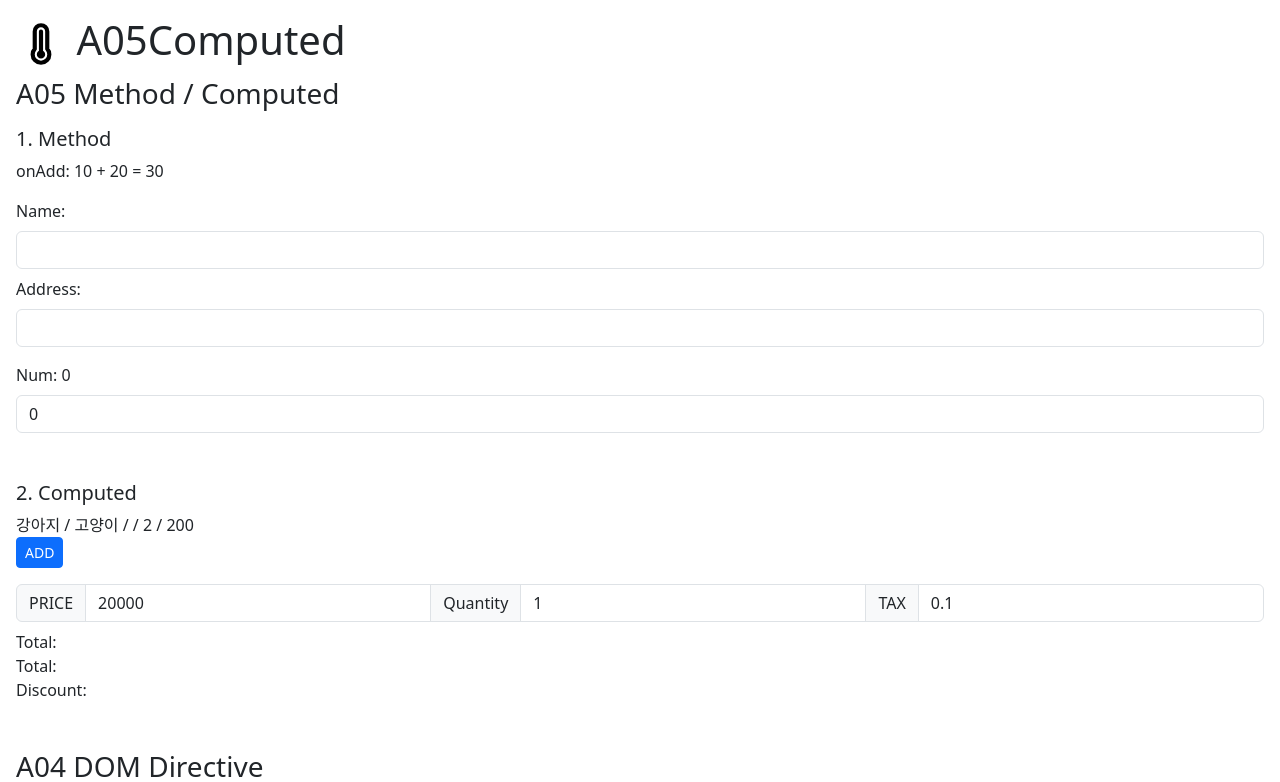
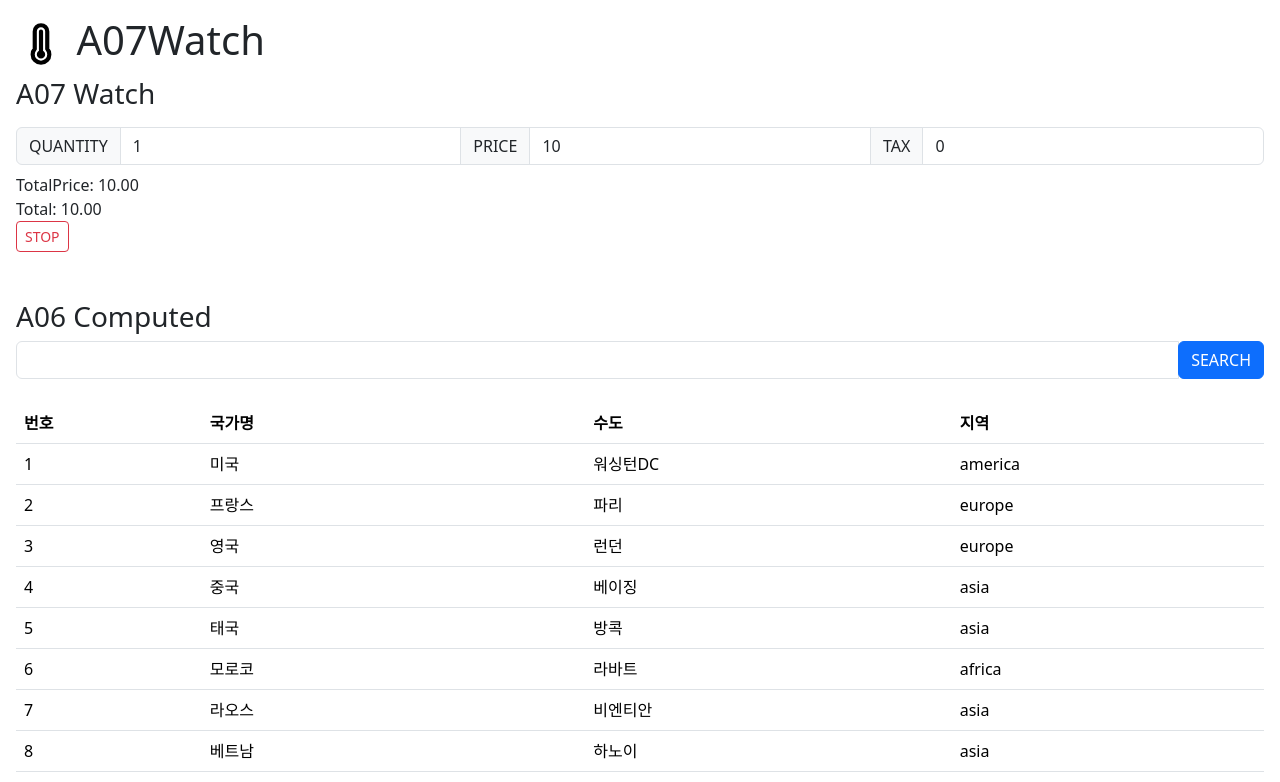
Before and after one commit to wooilgu/VueJS, a Vue app in the folder chap03_directive/: page / in a window 1280 px wide. Shown: the top 782 px of the page. Built offline with nearby package versions, Linux system fonts and the light colour scheme.

Commit message:
watch 속성 학습

```diff
--- a/chap03_directive/src/App.vue
+++ b/chap03_directive/src/App.vue
@@ -8,6 +8,8 @@ import A02Reactive from './components/A02Reactive.vue'
 import A03Attribute from './components/A03Attribute.vue'
 import A04MakeDOM from './components/A04MakeDOM.vue'
 import A05Computed from './components/A05Computed.vue'
+import A06Computed from './components/A06Computed.vue'
+import A07Watch from './components/A07Watch.vue'
 
 </script>
 
@@ -15,10 +17,12 @@ import A05Computed from './components/A05Computed.vue'
   <div class="m-3">
     <h1>
       <IconOne />
-      A05Computed
+      A07Watch
     </h1>
 
     <div>
+      <A07Watch></A07Watch>
+      <A06Computed></A06Computed>
       <A05Computed></A05Computed>
       <A04MakeDOM></A04MakeDOM>
       <A03Attribute></A03Attribute>
--- a/chap03_directive/src/components/A05Computed.vue
+++ b/chap03_directive/src/components/A05Computed.vue
@@ -1,6 +1,8 @@
 
+
+<!-- eslint-disable no-unused-vars -->
 <script setup>
-  import { computed, reactive, ref } from 'vue';
+  import { computed, isRef, reactive, ref } from 'vue';
 
   const data = reactive({ name: '', address: '', num: 0 });
 
@@ -32,7 +34,10 @@
   */
   const animal = ref(['강아지', '고양이']);
   const addAnimal = () => animal.value.push('열대어');
-  const animalValue = () => animal.value.length * 100;
+  const animalValue = computed(() => {
+    console.log('animal이 변경됨...')
+    return animal.value.length * 100
+  });
 
   const product = reactive({
     name: 'TV',
@@ -40,6 +45,13 @@
     quantity: 1,
     discountRate: 0.1
   });
+
+  // computed의 결과값은 ref로 정의된 상태변수로 반환된다
+  const totalPrice = computed(() => product.price * product.quantity);
+  // console.log(isRef(totalPrice));     // true
+
+  // totalPrice 함수가 computed 즉 ref 변수다. 따라서 참조는 value를 붙여 사용한다
+  const discountPrice = computed(() => totalPrice.value * (1 - product.discountRate));
 
   </script>
 
@@ -50,7 +62,7 @@
       <h5>1. Method</h5>
 
       <div class="mb-3">
-        onAdd: {{ onAdd(10, 20) }}<br />
+        onAdd: {{ onAdd(10, 20) }}
       </div>
 
       <div class="mb-2">
@@ -76,7 +88,8 @@
       <h5>2. Computed</h5>
 
       <div class="mb-3">
-        {{ animal[0] }} / {{ animal[1] }} / {{ animal[2] }} / {{  animal.length }} / {{  animalValue() }} <br />
+        {{ animal[0] }} / {{ animal[1] }} / {{ animal[2] }}
+          / {{ animal.length }} / {{ animalValue }}<br />
         <button class="btn btn-primary btn-sm" @click="addAnimal">ADD</button>
       </div>
 
@@ -92,9 +105,9 @@
       </div>
 
       <div class="mb-3">
-        Total: <br />
-        Total: <br />
-        Discount:
+        Total: {{ product.quantity * product.price }} <br />
+        Total: {{ totalPrice }} <br />
+        Discount: {{ discountPrice }}
       </div>
     </div>
   </template>
--- a/chap03_directive/src/components/A06Computed.vue
+++ b/chap03_directive/src/components/A06Computed.vue
@@ -1,4 +1,7 @@
+
 <script setup>
+import { computed, ref } from 'vue';
+
 const countries = [
   { no:1,  name : "미국", capital : "워싱턴DC", region:"america" },
   { no:2,  name : "프랑스", capital : "파리", region:"europe" },
@@ -18,15 +21,38 @@ const countries = [
   { no:16,  name : "서사모아", capital : "아피아", region:"oceania" }
 ];
 
+const keyword = ref('');
+
+// dom 요소와 연결
+// <input ... ref="inputElem"> 형태로 연결
+const inputElem = ref(null);
+
+// keyword는 사용자가 검색어 입력 => keyword 상태변수 변경 => computed 함수 내부에셔
+// keyword 상태변수 사용중 => 함수로써 호출
+const searchData = computed(() => {
+  const newArr = countries.filter((item) => {
+    if(item.name.includes(keyword.value)) return true;
+    else return false;
+  });
+
+  return newArr;
+});
+
+const changeKeyword = () => {
+  console.log(inputElem.value)
+  keyword.value = (inputElem.value).value.trim();
+  // keyword.value = document.querySelector('input[name="search"]').value.trim();
+}
+
 </script>
 
 <template>
   <h3>A06 Computed</h3>
 
   <div class="input-group">
-    <input type="text" name="search" class="form-control">
+    <input type="text" name="search" class="form-control" ref="inputElem">
     <div class="input-group-append">
-      <button class="btn btn-primary">SEARCH</button>
+      <button class="btn btn-primary" @click="changeKeyword()">SEARCH</button>
     </div>
   </div>
   <br>
@@ -38,7 +64,7 @@ const countries = [
       </tr>
     </thead>
     <tbody>
-      <tr v-for="item in countries" :key="item.no">
+      <tr v-for="item in searchData" :key="item.no">
         <td>{{ item.no }}</td>
         <td>{{ item.name }}</td>
         <td>{{ item.capital }}</td>
--- a/chap03_directive/src/components/A07Watch.vue
+++ b/chap03_directive/src/components/A07Watch.vue
@@ -1,5 +1,6 @@
+
 <script setup>
-  import { reactive, ref } from 'vue';
+  import { computed, reactive, ref, watch } from 'vue';
 
   const quantity = ref(1);
   const total = ref(0);
@@ -8,8 +9,29 @@
     tax: 0,
   });
 
+  // computed
+  const TotalPrice = computed(() => (quantity.value * priceState.price * (priceState.tax + 1)).toFixed(2));
 
   // watch
+  // 상태가 변경되면 화면 갱신은 해 준다 (기본 동작)
+  // watch로 정의하면 기본동작(화면갱신) 이외의 처리를 추가 할 수 있다
+  // view(template)에는 아무것도 추가하지 않는다
+  const watchQuantity = watch(
+    // quantity,                 // 상태변수 (단일값)
+    () => quantity.value,     // 객체로 참조하는 경우
+    (newVal, oldVal) => {     // 위의 상태변수가 변경될때마다 실행될 메서드
+      total.value = (newVal * priceState.price * (priceState.tax + 1)).toFixed(2);
+    },
+    {
+      immediate: true,        // 최초 렌더링될때 실행 여부. true => 실행
+      flush: 'post'
+    }
+  )
+
+  const stopWatch = () => {
+    // watch 함수가 메모리에서 삭제된다 => watch 중단
+    watchQuantity();
+  }
 
   /*
   'pre' (기본값)
@@ -39,9 +61,9 @@
       </div>
 
       <div class="mb-3">
-        TotalPrice: <br />
+        TotalPrice: {{ TotalPrice }}<br />
         Total: {{ total }}<br />
-        <button class="btn btn-outline-danger btn-sm">STOP</button>
+        <button class="btn btn-outline-danger btn-sm" @click="stopWatch()">STOP</button>
       </div>
     </div>
   </template>
```
